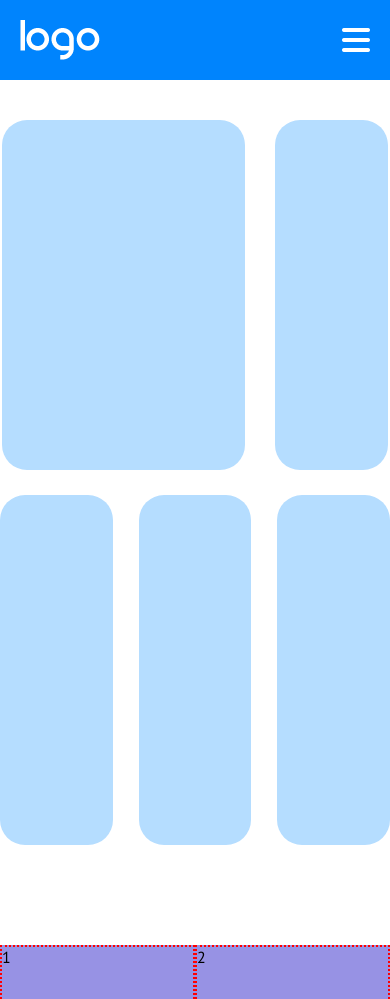
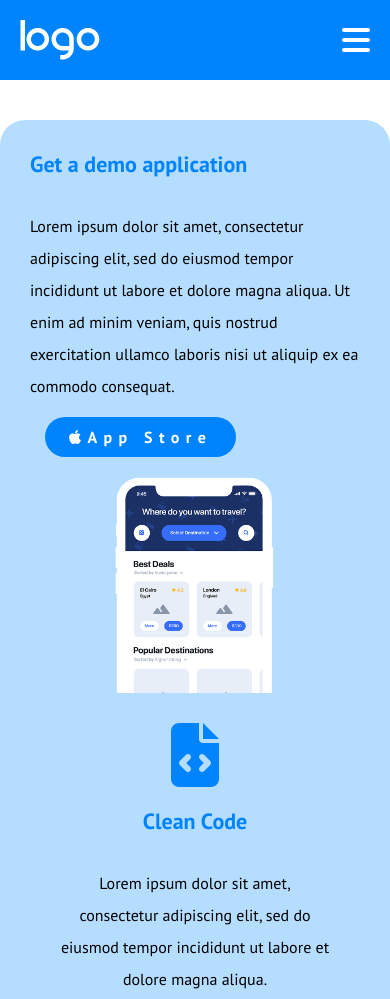
Before and after one commit to MonicaIzzo/htmlcss-responsive-layout, a plain HTML site: page index.html in a window 390 px wide. Shown: the top 999 px of the page. Drawn offline with Linux system fonts and the light colour scheme.

Commit message:
add characteristics responsive

```diff
--- a/css/style.css
+++ b/css/style.css
@@ -28,8 +28,21 @@ body {
     font-family: 'PT Sans', sans-serif;
     margin-top: 120px;
 }
+
+h3 {
+    color: #0084fd;
+    font-size: 22px;
+    padding-bottom: 2rem;
+}
+
 h4 {
     color: #0084fd;
+    font-size: 22px;
+    padding-bottom: 2rem;
+}
+
+p {
+    line-height: 2.0rem;
 }
 
 a {
@@ -135,19 +148,47 @@ header {
 }
 
 .characteristics-items {
-    height: 350px;
     border-radius: 25px;
     background-color: var(--primary-light-color);
     flex-basis: calc(100% / 3 - 17px);
+    padding: 30px;
+    display: flex;
+    text-align: center;
 }
 
 .items-2x {
     flex-basis: calc(2 *(100% / 3) - 17px);
+    padding-top: 30px;
+    padding-bottom: 0px;
+    text-align: left;
 }
 
-.items-2x img {
-    width: 100px;
+.btn-highlighted {
+    background-color:#0084fd;
+    padding: 10px 24px;
+    border-radius: 20px;
+    letter-spacing: 0.4rem;
+    font-weight: 700;
+    margin: 15px;
+    display: inline-block;
 }
+
+
+.phone {
+    max-width: 100%;
+    align-self: flex-end;
+}
+
+.fa-file-code,
+.fa-compass-drafting,
+.fa-laptop-code,
+.fa-bullhorn
+{
+    font-size: 64px;
+    color: #0084fd;
+    margin-bottom: 20px
+}
+
 
 /* section strategic planning */
 .strategic-planning,
@@ -224,6 +265,10 @@ header {
 
 /* #RESPONSIVE */
 @media screen and (max-width: 992px) {
+    .conteiner {
+    max-width: 980px;
+    margin: 0 auto;
+}
     .nav {
         display: none;
     }
@@ -245,6 +290,22 @@ header {
 
 
 
-@media screen and (max-width: 480px) {
+@media screen and (max-width: 576px) {
+    .conteiner {
+    max-width: 480px;
+    margin: 0 auto;
+}
+    .characteristics-items
+    {
+    flex-basis: 100%;
+    }
 
+    .items-2x {
+    display: block;
+    }
+    .items-2x img {
+    display: block;
+    width: 60%;
+    margin: 0 auto;
+    }
 }
--- a/index.html
+++ b/index.html
@@ -51,15 +51,52 @@
     <section class="conteiner">
         <div class="row">
 <!-- section characteristics 01 -->
-            <div class="characteristics-items items-2x"></div>
+            <div class="characteristics-items items-2x">
+                <div class="characteristics-content">
+                    <h4>Get a demo application</h4>
+                    <p>Lorem ipsum dolor sit amet, consectetur adipiscing elit, sed do eiusmod tempor incididunt ut labore et dolore magna aliqua. Ut enim ad minim veniam, quis nostrud exercitation ullamco laboris nisi ut aliquip ex ea commodo consequat.</p>
+                    <a href="#" class="btn-highlighted"><i class="fa-brands fa-apple"></i>App Store</a>
+                <div class="characteristics-img">
+                <div class="phone">
+                    <img src="img/phone.png">
+                </div>
+            </div>
 <!-- section characteristics 02 -->
-            <div class="characteristics-items"></div>
+            <div class="characteristics-items">
+                <div>
+                    <i class="fa-solid fa-file-code"></i>
+                    <h3>Clean Code</h3>
+                    <p>Lorem ipsum dolor sit amet, consectetur adipiscing elit, sed do eiusmod tempor incididunt ut labore et dolore magna aliqua.
+                    </p>
+                </div>
+            </div>
 <!-- section characteristics 03 -->
-            <div class="characteristics-items"></div>
+            <div class="characteristics-items">
+                <div>
+                    <i class="fa-solid fa-compass-drafting"></i>
+                    <h3>Web Design</h3>
+                    <p>Lorem ipsum dolor sit amet, consectetur adipiscing elit, sed do eiusmod tempor incididunt ut labore et dolore magna aliqua.
+                    </p>
+                </div>
+            </div>
 <!-- section characteristics 04 -->
-            <div class="characteristics-items"></div>
+            <div class="characteristics-items">
+                <div>
+                    <i class="fa-solid fa-laptop-code"></i>
+                    <h3>Development</h3>
+                    <p>Lorem ipsum dolor sit amet, consectetur adipiscing elit, sed do eiusmod tempor incididunt ut labore et dolore magna aliqua.
+                    </p>
+                </div>
+            </div>
 <!-- section characteristics 05 -->
-            <div class="characteristics-items"></div>
+            <div class="characteristics-items">
+                <div>
+                    <i class="fa-solid fa-bullhorn"></i>
+                    <h3>Branding</h3>
+                    <p>Lorem ipsum dolor sit amet, consectetur adipiscing elit, sed do eiusmod tempor incididunt ut labore et dolore magna aliqua.
+                    </p>
+                </div>
+              </div>
         </div>
     </section>
 <!-- section strategic planning -->
```
